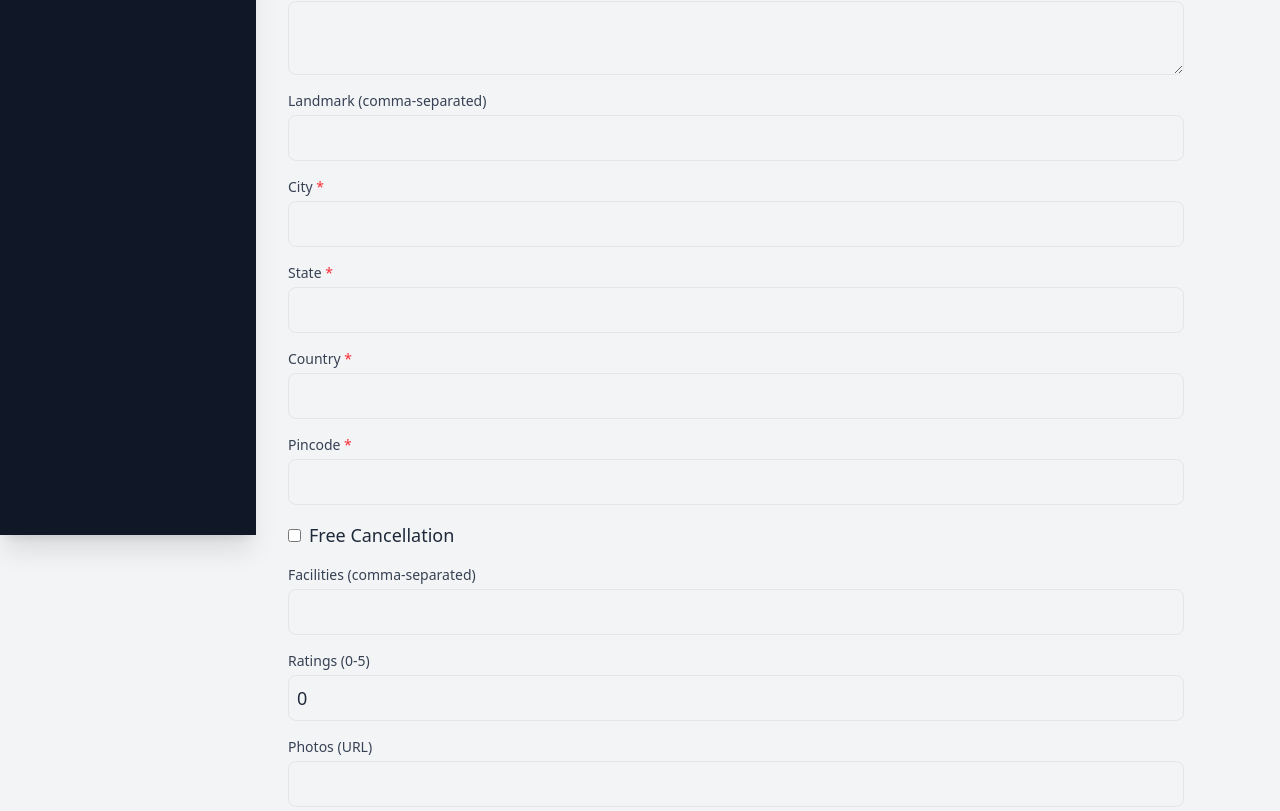
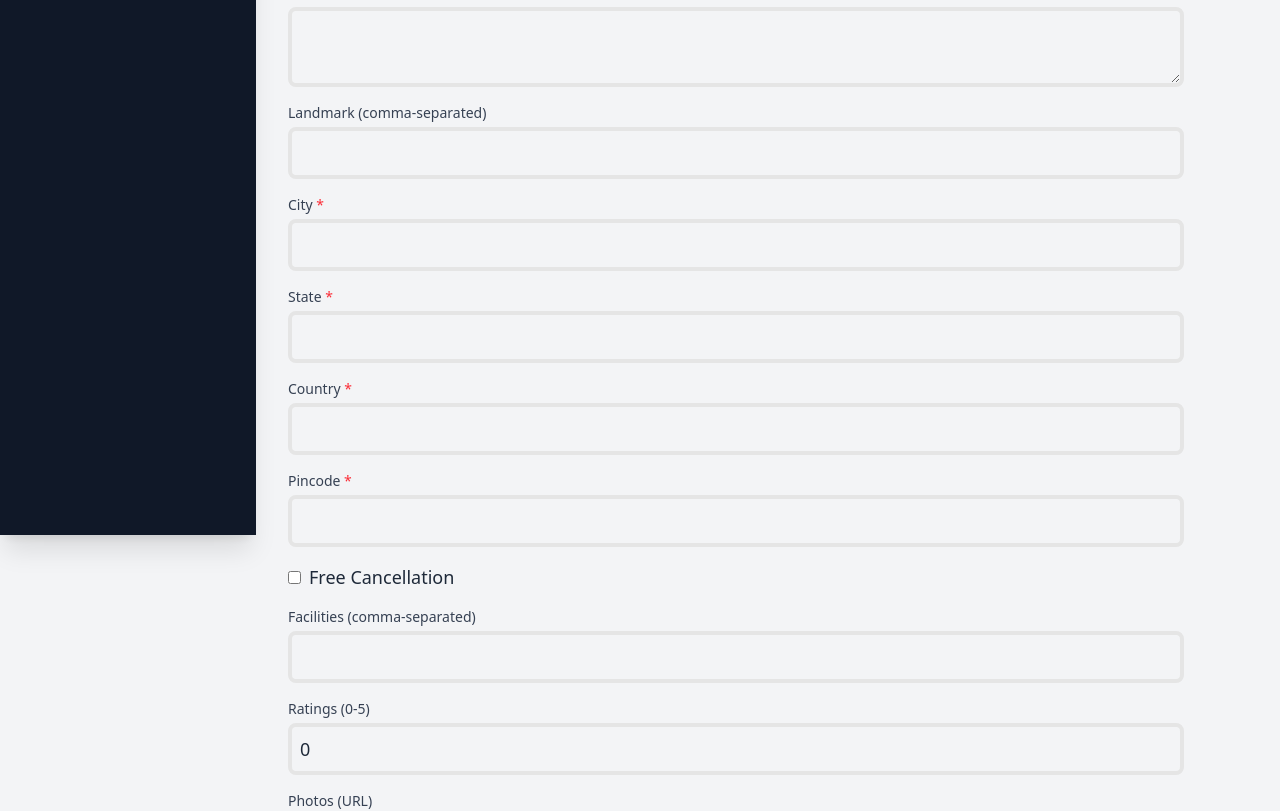
Before and after one commit to A-B-H-I-S-H-E-K-S-H-A-W/travelling-website, a React (Vite) app in the folder client/: page /hotel/admin/create in a window 1280 px wide. Shown: the part 265-1076 px from the top of the page. Built offline with nearby package versions, Linux system fonts and the light colour scheme.

Commit message:
minor css changes

```diff
--- a/client/src/pages/admin/hotels/HotelForm.jsx
+++ b/client/src/pages/admin/hotels/HotelForm.jsx
@@ -59,7 +59,7 @@ const HotelForm = () => {
             value={formData.name}
             onChange={handleChange}
             required
-            className="mt-1 block w-full p-2 border rounded-md focus:ring-blue-500 focus:border-blue-500"
+            className="mt-1 block w-full p-2 border-4 rounded-md focus:ring-blue-500 focus:border-blue-500"
           />
         </div>
 
@@ -77,7 +77,7 @@ const HotelForm = () => {
             value={formData.address}
             onChange={handleChange}
             required
-            className="mt-1 block w-full p-2 border rounded-md focus:ring-blue-500 focus:border-blue-500"
+            className="mt-1 block w-full p-2 border-4 rounded-md focus:ring-blue-500 focus:border-blue-500"
           />
         </div>
 
@@ -95,7 +95,7 @@ const HotelForm = () => {
             name="landmark"
             value={formData.landmark.join(",")}
             onChange={handleChange}
-            className="mt-1 block w-full p-2 border rounded-md focus:ring-blue-500 focus:border-blue-500"
+            className="mt-1 block w-full p-2 border-4 rounded-md focus:ring-blue-500 focus:border-blue-500"
           />
         </div>
 
@@ -114,7 +114,7 @@ const HotelForm = () => {
             value={formData.city}
             onChange={handleChange}
             required
-            className="mt-1 block w-full p-2 border rounded-md focus:ring-blue-500 focus:border-blue-500"
+            className="mt-1 block w-full p-2 border-4 rounded-md focus:ring-blue-500 focus:border-blue-500"
           />
         </div>
 
@@ -133,7 +133,7 @@ const HotelForm = () => {
             value={formData.state}
             onChange={handleChange}
             required
-            className="mt-1 block w-full p-2 border rounded-md focus:ring-blue-500 focus:border-blue-500"
+            className="mt-1 block w-full p-2 border-4 rounded-md focus:ring-blue-500 focus:border-blue-500"
           />
         </div>
 
@@ -152,7 +152,7 @@ const HotelForm = () => {
             value={formData.country}
             onChange={handleChange}
             required
-            className="mt-1 block w-full p-2 border rounded-md focus:ring-blue-500 focus:border-blue-500"
+            className="mt-1 block w-full p-2 border-4 rounded-md focus:ring-blue-500 focus:border-blue-500"
           />
         </div>
 
@@ -171,7 +171,7 @@ const HotelForm = () => {
             value={formData.pincode}
             onChange={handleChange}
             required
-            className="mt-1 block w-full p-2 border rounded-md focus:ring-blue-500 focus:border-blue-500"
+            className="mt-1 block w-full p-2 border-4 rounded-md focus:ring-blue-500 focus:border-blue-500"
           />
         </div>
 
@@ -203,7 +203,7 @@ const HotelForm = () => {
             name="facilities"
             value={formData.facilities.join(",")}
             onChange={handleChange}
-            className="mt-1 block w-full p-2 border rounded-md focus:ring-blue-500 focus:border-blue-500"
+            className="mt-1 block w-full p-2 border-4 rounded-md focus:ring-blue-500 focus:border-blue-500"
           />
         </div>
 
@@ -223,7 +223,7 @@ const HotelForm = () => {
             onChange={handleChange}
             min="0"
             max="5"
-            className="mt-1 block w-full p-2 border rounded-md focus:ring-blue-500 focus:border-blue-500"
+            className="mt-1 block w-full p-2 border-4 rounded-md focus:ring-blue-500 focus:border-blue-500"
           />
         </div>
 
@@ -241,7 +241,7 @@ const HotelForm = () => {
             name="photos"
             value={formData.photos}
             onChange={handleChange}
-            className="mt-1 block w-full p-2 border rounded-md focus:ring-blue-500 focus:border-blue-500"
+            className="mt-1 block w-full p-2 border-4 rounded-md focus:ring-blue-500 focus:border-blue-500"
           />
         </div>
 
```
